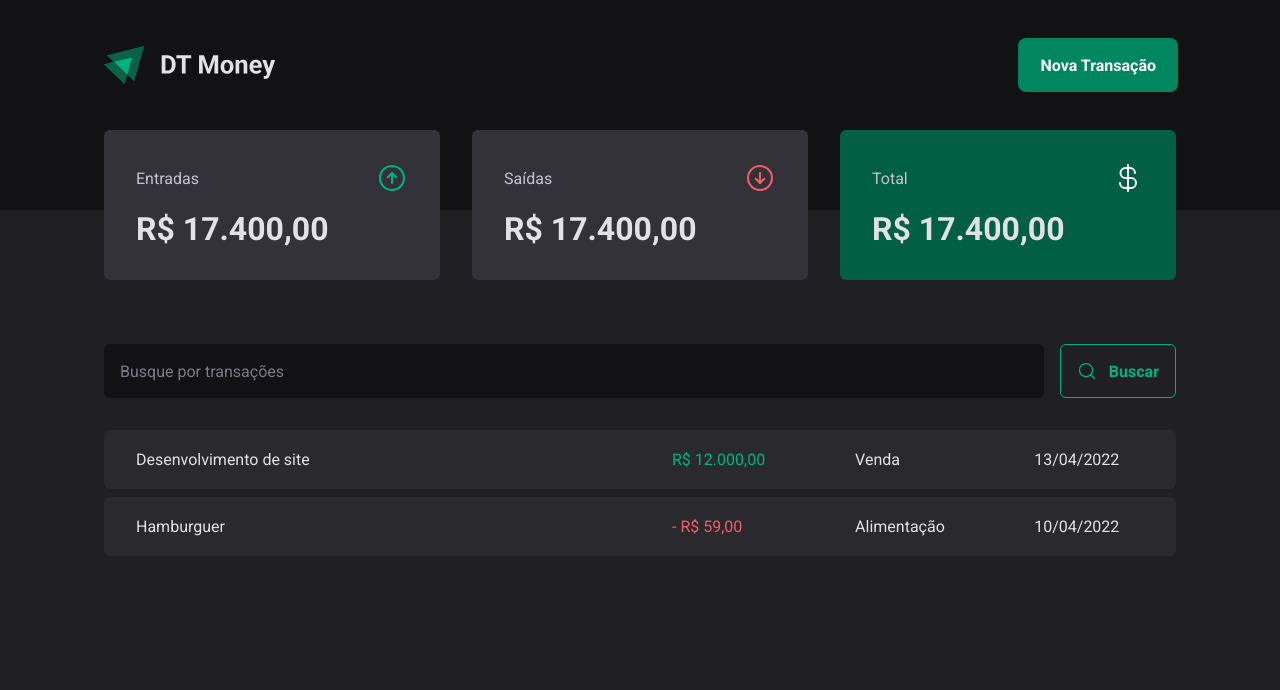
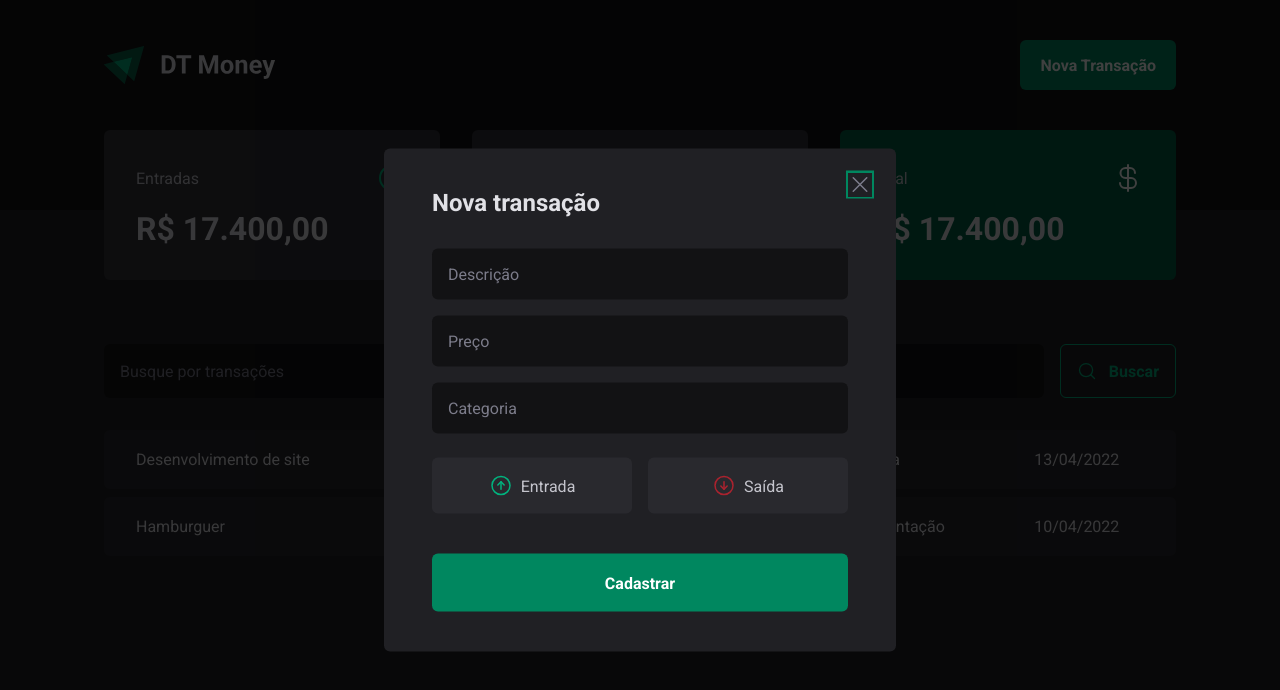
Before and after one commit to KrisMazzini/dt-money, a React (Vite) app: page / in a window 1280 px wide. Both pictures are taken after a click on the button "Nova Transação". Shown: the top 690 px of the page. Built offline with nearby package versions, Linux system fonts and the light colour scheme.

Commit message:
create modal

```diff
--- a/package.json
+++ b/package.json
@@ -11,6 +11,8 @@
     "lint-fix": "npx eslint src --ext .ts,.tsx --fix"
   },
   "dependencies": {
+    "@radix-ui/react-dialog": "^1.0.3",
+    "@radix-ui/react-radio-group": "^1.1.2",
     "phosphor-react": "^1.4.1",
     "react": "^18.2.0",
     "react-dom": "^18.2.0",
--- a/src/components/Header/index.tsx
+++ b/src/components/Header/index.tsx
@@ -1,13 +1,21 @@
 import { HeaderContainer, HeaderContent, NewTransactionButton } from './styles'
+import * as Dialog from '@radix-ui/react-dialog'
 
 import logoImg from '../../assets/logo.svg'
+import { NewTransactionModal } from '../NewTransactionModal'
 
 export function Header() {
   return (
     <HeaderContainer>
       <HeaderContent>
         <img src={logoImg} alt="" />
-        <NewTransactionButton>Nova Transação</NewTransactionButton>
+
+        <Dialog.Root>
+          <Dialog.Trigger asChild>
+            <NewTransactionButton>Nova Transação</NewTransactionButton>
+          </Dialog.Trigger>
+          <NewTransactionModal />
+        </Dialog.Root>
       </HeaderContent>
     </HeaderContainer>
   )
--- /dev/null
+++ b/src/components/NewTransactionModal/index.tsx
@@ -0,0 +1,43 @@
+import * as Dialog from '@radix-ui/react-dialog'
+import { ArrowCircleDown, ArrowCircleUp, X } from 'phosphor-react'
+
+import {
+  CloseButton,
+  Content,
+  Overlay,
+  TransactionType,
+  TransactionTypeButton,
+} from './styles'
+
+export function NewTransactionModal() {
+  return (
+    <Dialog.Portal>
+      <Overlay />
+      <Content>
+        <Dialog.Title>Nova transação</Dialog.Title>
+        <CloseButton>
+          <X size={24} />
+        </CloseButton>
+
+        <form action="">
+          <input type="text" placeholder="Descrição" required />
+          <input type="number" placeholder="Preço" required />
+          <input type="text" placeholder="Categoria" required />
+
+          <TransactionType>
+            <TransactionTypeButton value="income" variant="income">
+              <ArrowCircleUp size={24} />
+              Entrada
+            </TransactionTypeButton>
+            <TransactionTypeButton value="outcome" variant="outcome">
+              <ArrowCircleDown size={24} />
+              Saída
+            </TransactionTypeButton>
+          </TransactionType>
+
+          <button type="submit">Cadastrar</button>
+        </form>
+      </Content>
+    </Dialog.Portal>
+  )
+}
--- /dev/null
+++ b/src/components/NewTransactionModal/styles.ts
@@ -0,0 +1,123 @@
+import styled from 'styled-components'
+import * as Dialog from '@radix-ui/react-dialog'
+import * as RadioGroup from '@radix-ui/react-radio-group'
+
+export const Overlay = styled(Dialog.Overlay)`
+  position: fixed;
+  width: 100vw;
+  height: 100vh;
+  inset: 0;
+  background: rgba(0, 0, 0, 0.75);
+`
+
+export const Content = styled(Dialog.Content)`
+  min-width: 32rem;
+  border-radius: 6px;
+  padding: 2.5rem 3rem;
+  background: ${(props) => props.theme['gray-800']};
+
+  position: fixed;
+  top: 50%;
+  left: 50%;
+  transform: translate(-50%, -50%);
+
+  form {
+    margin-top: 2rem;
+
+    display: flex;
+    flex-direction: column;
+    gap: 1rem;
+
+    input {
+      border-radius: 6px;
+      border: 0;
+      background: ${(props) => props.theme['gray-900']};
+      color: ${(props) => props.theme['gray-300']};
+      padding: 1rem;
+
+      &::placeholder {
+        color: ${(props) => props.theme['gray-500']};
+      }
+    }
+
+    button[type='submit'] {
+      height: 58px;
+      border: 0;
+      background: ${(props) => props.theme['green-500']};
+      color: ${(props) => props.theme.white};
+      font-weight: bold;
+      padding: 0 1.25rem;
+      border-radius: 6px;
+      margin-top: 1.5rem;
+
+      cursor: pointer;
+
+      &:hover {
+        background: ${(props) => props.theme['green-700']};
+        transition: color 0.2s;
+      }
+    }
+  }
+`
+
+export const CloseButton = styled(Dialog.Close)`
+  position: absolute;
+  background: transparent;
+  border: 0;
+  top: 1.5rem;
+  right: 1.5rem;
+  line-height: 0;
+  cursor: pointer;
+  color: ${(props) => props.theme['gray-500']};
+`
+
+export const TransactionType = styled(RadioGroup.Root)`
+  display: grid;
+  grid-template-columns: repeat(2, 1fr);
+  gap: 1rem;
+  margin-top: 0.5rem;
+`
+
+interface TransactionTypeButtonProps {
+  variant: 'income' | 'outcome'
+}
+
+export const TransactionTypeButton = styled(
+  RadioGroup.Item,
+)<TransactionTypeButtonProps>`
+  background: ${(props) => props.theme['gray-700']};
+  padding: 1rem;
+  display: flex;
+  justify-content: center;
+  align-items: center;
+  gap: 0.5rem;
+  border-radius: 6px;
+  cursor: pointer;
+  border: 0;
+  color: ${(props) => props.theme['gray-300']};
+
+  svg {
+    color: ${(props) =>
+      props.variant === 'income'
+        ? props.theme['green-300']
+        : props.theme['red-500']};
+  }
+
+  &[data-state='unchecked']:hover {
+    transition: background-color 0.2s;
+    background: ${(props) => props.theme['gray-600']};
+  }
+
+  &[data-state='checked'] {
+    transition: background-color 0.2s;
+    color: ${(props) => props.theme.white};
+    background: ${(props) =>
+      props.variant === 'income'
+        ? props.theme['green-500']
+        : props.theme['red-500']};
+
+    svg {
+      color: ${(props) => props.theme.white};
+    }
+  }
+`
```
Also changed, not shown: 1 other file (tests, documents, lock files or other folders).
